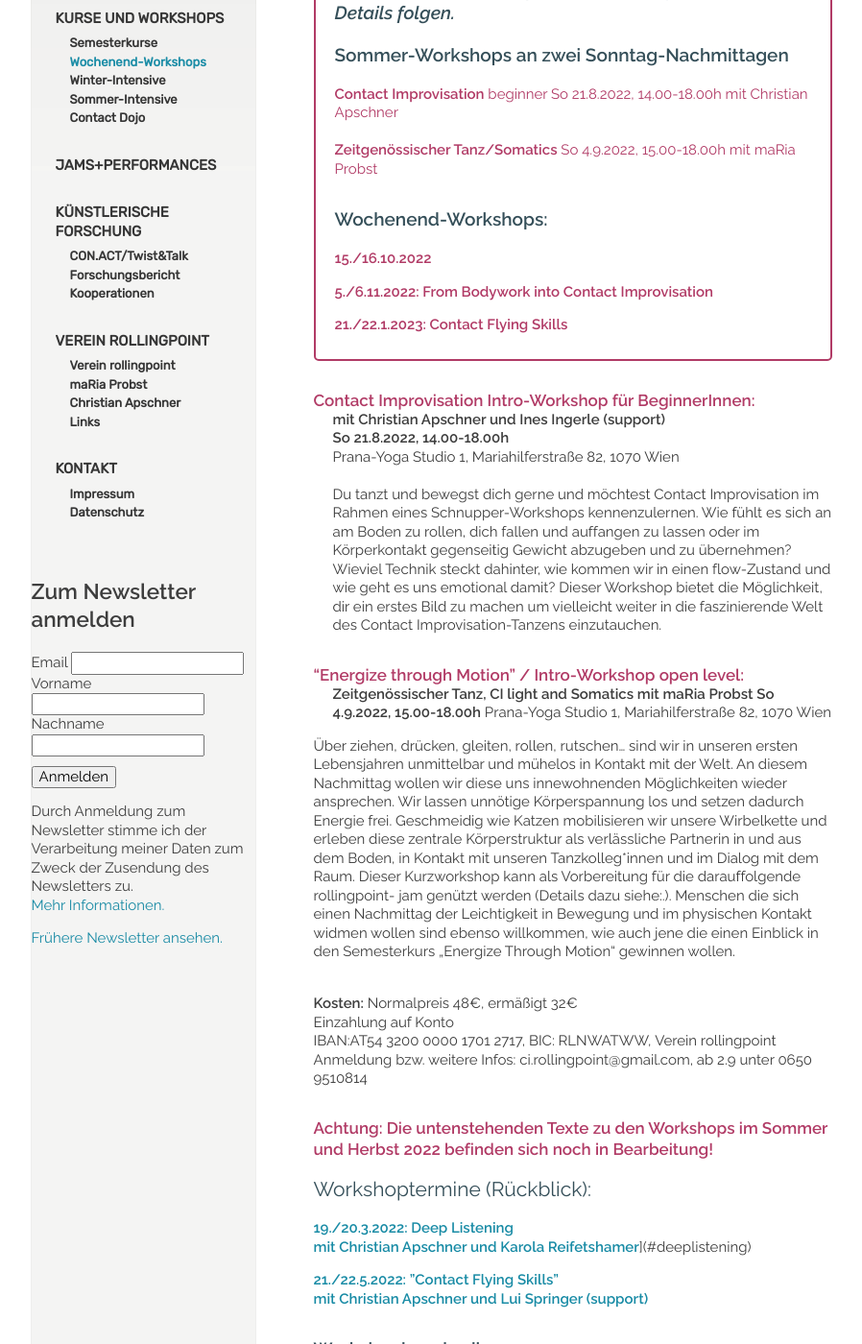
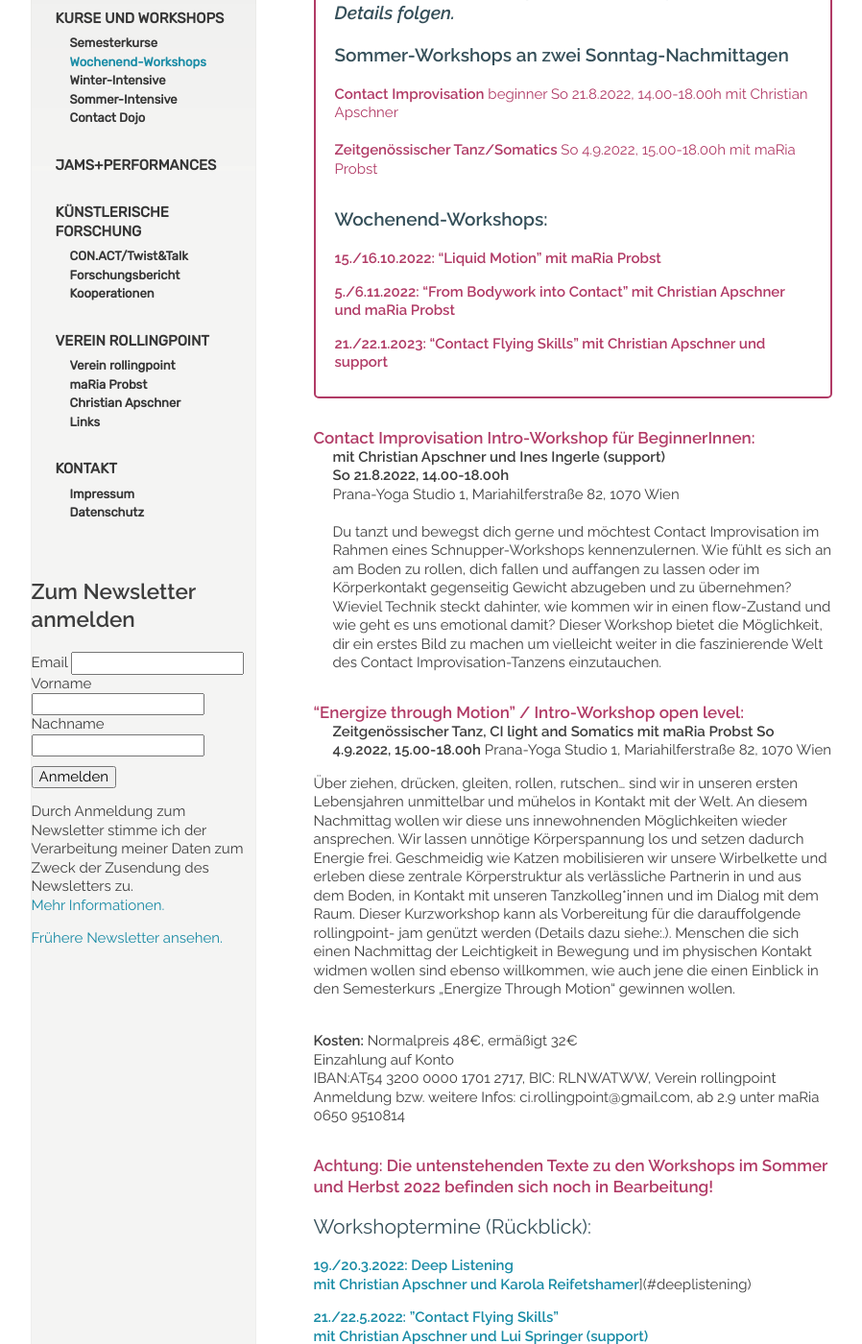
Before and after one commit to manulari/rollingpointat, a Jekyll site: the page built from _pages_de/workshops.md, in a window 1280 px wide and 1400 px high, scrolled down 289 px. Shown: the whole window at 96% size, without its empty margins (152-1050 px from the left). Built offline with Jekyll 4.4.1, drawn with Linux system fonts in a browser that asks for light colours; comment, search, counter and statistics services are not loaded.

Commit message:
Update page (de) “workshops”

```diff
--- a/_pages_de/workshops.md
+++ b/_pages_de/workshops.md
@@ -16,11 +16,11 @@ Fotocredits: He Shao Hui
 >
 > ### Wochenend-Workshops:
 >
-> **15./16.10.2022**
+> **15./16.10.2022: "Liquid Motion" mit maRia Probst**
 >
-> **5./6.11.2022: From Bodywork into Contact Improvisation**
+> **5./6.11.2022: "From Bodywork into Contact" mit Christian Apschner und maRia Probst**
 >
-> **21./22.1.2023: Contact Flying Skills**
+> **21./22.1.2023: "Contact Flying Skills" mit Christian Apschner und support**
 >
 > <div class="named-anchor" id="intro"></div>
 
@@ -47,15 +47,9 @@ Prana-Yoga Studio 1, Mariahilferstraße 82, 1070 Wien
 **Kosten:** Normalpreis 48€, ermäßigt 32€\
 Einzahlung auf Konto\
 IBAN:AT54 3200 0000 1701 2717, BIC: RLNWATWW, Verein rollingpoint\
-Anmeldung bzw. weitere Infos: ci.rollingpoint@gmail.com,  ab 2.9 unter 0650 9510814
+Anmeldung bzw. weitere Infos: ci.rollingpoint@gmail.com,  ab 2.9 unter maRia 0650 9510814
 
 #### **Achtung: Die untenstehenden Texte zu den Workshops im Sommer und Herbst 2022 befinden sich noch in Bearbeitung!**
-
-
-
-
-
-
 
 ## Workshoptermine (Rückblick):
 
```
